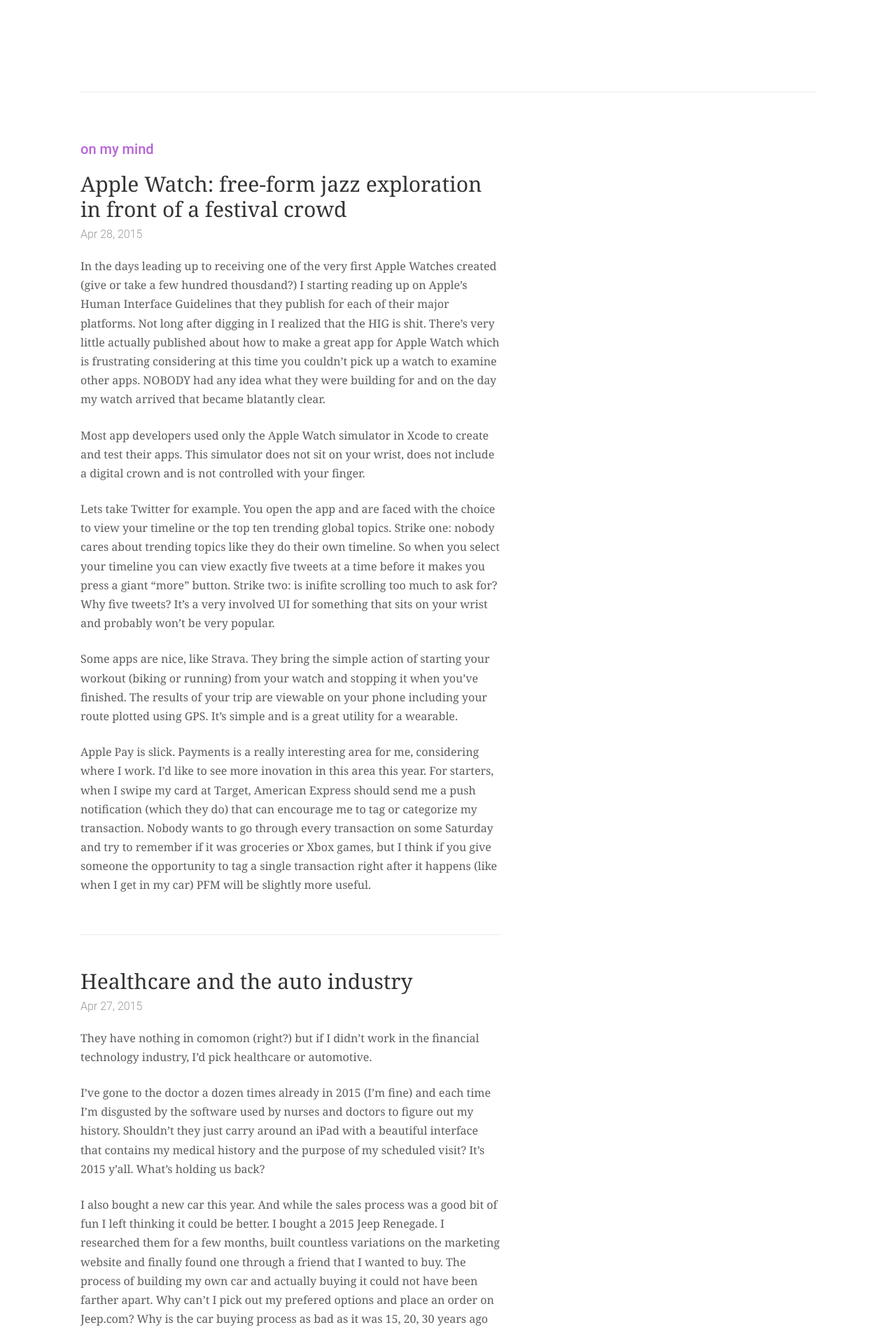
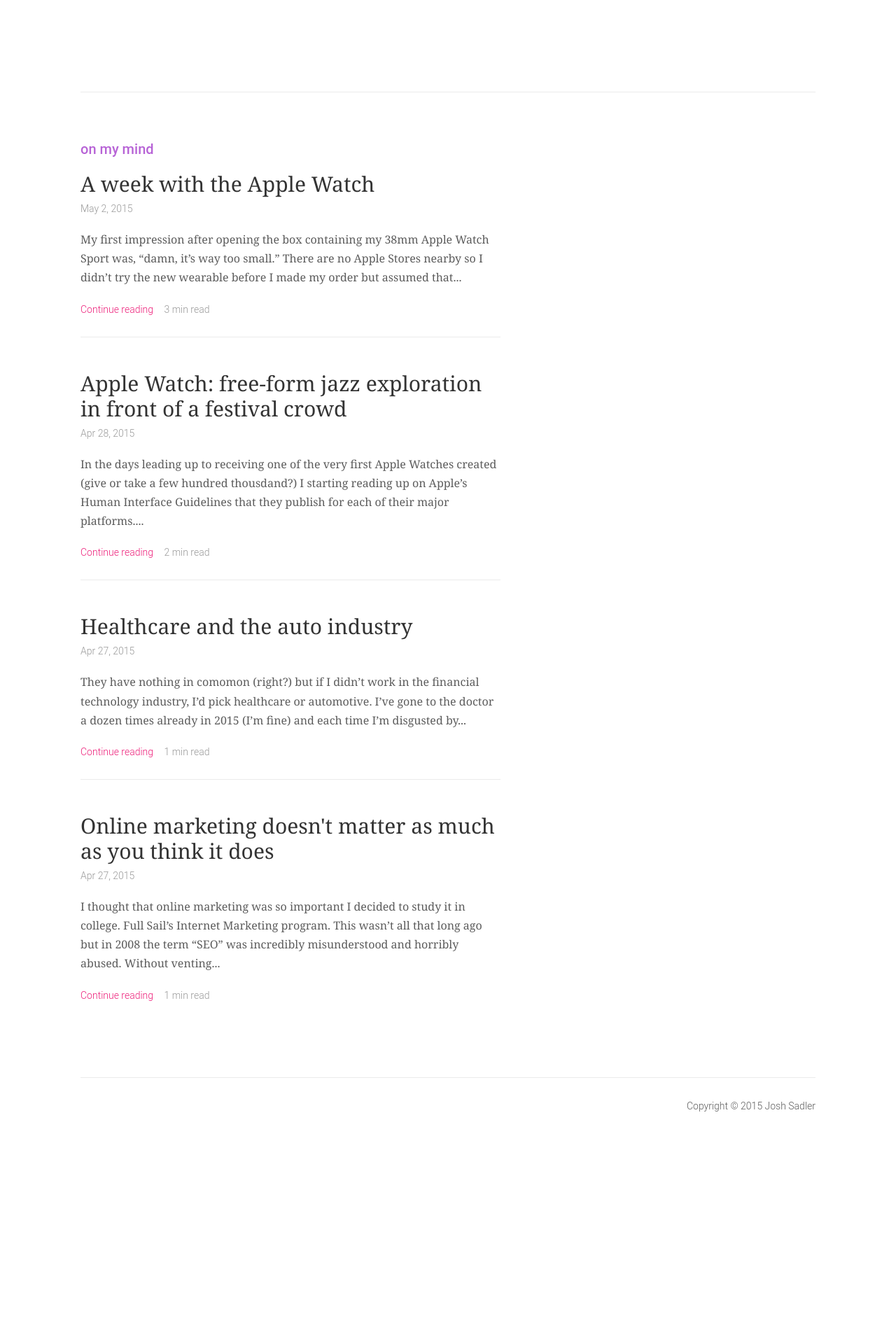
Before and after one commit to joshsadler/blog, a Jekyll site: the page built from index.html, in a window 1280 px wide. Shown: the part 489-2392 px from the top of the page at 70% size. Built offline with Jekyll 4.4.1, drawn with Linux system fonts in a browser that asks for light colours; the list of posts is cut into pages by our own code; after the commit the page ends 2110 px from its top, so only the background shows below that; some of the changed text lies outside the part shown.

Commit message:
new post and homepage updates

```diff
--- a/_includes/head.html
+++ b/_includes/head.html
@@ -12,7 +12,9 @@
   <script>
      WebFontConfig = {
         typekit: { id: 'qhs1fnp' },
-        google: { families: [ 'Roboto:500,300:latin' ] }
+        google: { families: [ 'Roboto:500,300:latin' ] },
+        classes: false,
+        events: false
      };
 
      (function(d) {
--- /dev/null
+++ b/_includes/read-time.html
@@ -0,0 +1,4 @@
+<span class="reading-time" title="Estimated read time">
+  {% assign words = post.content | number_of_words %}
+  {{ words | divided_by:180 }} min read
+</span>
--- /dev/null
+++ b/_posts/2015-05-02-a-week-with-apple-watch.markdown
@@ -0,0 +1,63 @@
+---
+layout: post
+title:  "A week with the Apple Watch"
+date:   2015-05-02 09:12:00
+tags:
+- apple
+- wearables
+comments: true
+---
+
+My first impression after opening the box containing my 38mm Apple Watch Sport was, "damn, it's way too small." There are no Apple Stores nearby so I didn't try the new wearable before I made my order but assumed that because I have slender wrists the smaller model would be perfect. Long story short I was right, but I had serious doubts when I first took it out of the box. After a few hours of it strapped on my wrist I was reassured that the 42mm would have been too large for me.
+
+I ordered an Apple Watch so that I could get a better understanding of Watch OS and to explore the opportunities for extending the capabilities of my company's mobile banking iOS app to wearables. Notifications are obvious and come to the watch for free; but how are the apps that currently exist on AW? What kinds of convenience features could we build? What activity would a human actually prefer to do on their wrist over their phone?
+
+Apple's Human Interface Guidelines inform that there are really only two navigation pattners available to Apple Watch apps today and that you can choose only one.
+
+- ### Hierarchical
+	This pattern is really similar to what you'll find in most iOS apps. You select something and are taken to a detailed view of that thing with the option of going back.
+- ### Paginated
+	Also one you'll find all over the place in iOS, you can have pages that are displayed one at a time and navigated between by swiping left and right.
+
+Again, you can't use *both* of these patterns in the same app for some reason. I'm hoping that changes with the release of native Apple Watch apps expected to be possible in late 2015, but for now you can only create shallow apps.
+
+I'd be remiss if I didn't mention a sort-of-navigation pattern that's unlike the above options. You can use modal sheets but Apple recommends limiting the use of these. Modal sheets can single or paged views but my assumption is that they cannot scroll (I've yet to see one in action).
+
+In just a short week of having a wearable I've come to two conclusions:
+
+1. ### Wearables are in their infancy.
+	App makers don't yet have a great understanding of the type of functionality to provide. Apple and Google probably don't have a good bead on this yet for v1 but likely have some long-term strategy.
+2. ### Wearables will change user expectations.
+	I never want to dig for my American Express card again when it's so much eaiser to pay using Apple Pay on the Apple Watch. I don't want to carry my house keys on me if I have a Bluetooth enabled device that unlocks my front door if I walk up (totally doable by phone as well).
+
+Removing the need to ever retrieve something from my pocket is a big win for me. Putting a utility that's accessible on my wrist at the exact moment I need is exciting. Some companies are already good at this while some will have to keep working at it.
+
+Let the arm hair parade commence!
+
+<div class="row">
+    <figure class="photo-50">
+        <img src="{{ site.baseurl }}/assets/apple-watch-clock.jpg">
+    </figure>
+    <figure class="photo-50">
+        <img src="{{ site.baseurl }}/assets/apple-watch-home.jpg">
+    </figure>
+</div>
+<div class="row">
+    <figure class="photo-33">
+        <img src="{{ site.baseurl }}/assets/apple-watch-notification-standup.jpg">
+    </figure>
+    <figure class="photo-33">
+        <img src="{{ site.baseurl }}/assets/apple-watch-activity.jpg">
+    </figure>
+    <figure class="photo-33">
+        <img src="{{ site.baseurl }}/assets/apple-watch-notification-amex.jpg">
+    </figure>
+</div>
+<div class="row">
+    <figure class="photo-50">
+        <img src="{{ site.baseurl }}/assets/apple-watch-contact.jpg">
+    </figure>
+    <figure class="photo-50">
+        <img src="{{ site.baseurl }}/assets/apple-watch-music.jpg">
+    </figure>
+</div>
--- a/_sass/_layout.scss
+++ b/_sass/_layout.scss
@@ -115,6 +115,28 @@
 /**
  * Page content
  */
+.post {
+    p,
+    h1,
+    h2,
+    h3,
+    h4,
+    h5,
+    h6,
+    blockquote {
+        max-width: $content-width;
+    }
+    ul,
+    ol {
+        max-width: $content-width - 30;
+    }
+}
+.posts,
+.comments,
+.share-sheet,
+.pager {
+    max-width: $content-width;
+}
 
  .posts {
     h2 {
@@ -123,7 +145,6 @@
  }
  .posts,
  .post {
-    max-width: $content-width;
     line-height: 1.7;
  }
 .page-content {
@@ -134,14 +155,21 @@
     font-size: 20px;
 }
 
-.post-meta {
+.post-meta, .continue {
     display: block;
-    font-size: 16px;
+    font-size: 14px;
     font-family: $alt-font-family;
     color: $grey-color-light;
     margin-bottom: 24px;
     line-height: 1;
     font-weight: 300;
+}
+.continue {
+    margin-bottom: 0;
+    margin-top: 24px;
+}
+.reading-time {
+    margin-left: 12px;
 }
 
 .post-link,
@@ -260,3 +288,26 @@
     padding-left: 15px;
     text-align: right;
 }
+
+
+// Photos
+
+.row {
+    &:after {
+        content: "";
+        display: table;
+        clear: both;
+    }
+}
+[class^="photo-"] {
+    float: left;
+    padding: 5px;
+    box-sizing: border-box;
+    margin: 0;
+}
+.photo-33 {
+    width: 33.333333333%;
+}
+.photo-50 {
+    width: 50%;
+}
--- a/index.html
+++ b/index.html
@@ -24,7 +24,12 @@
       </h2>
       <span class="post-meta">{{ post.date | date: "%b %-d, %Y" }}</span>
 
-      {{ post.content }}
+      {{ post.content | strip_html | truncatewords: 40 }}
+
+      <p class="continue">
+        <a href="{{ post.url | prepend: site.baseurl }}">Continue reading</a>
+        {% include read-time.html %}
+      </p>
     </article>
   {% endfor %}
 
```
Also changed, not shown: assets/apple-watch-activity.jpg (added), assets/apple-watch-clock.jpg (added), assets/apple-watch-contact.jpg (added), assets/apple-watch-heart-rate.jpg (added), assets/apple-watch-home.jpg (added), assets/apple-watch-music.jpg (added), assets/apple-watch-notification-amex.jpg (added), assets/apple-watch-notification-standup.jpg (added), assets/apple-watch-robinhood.jpg (added), css/main.css.
